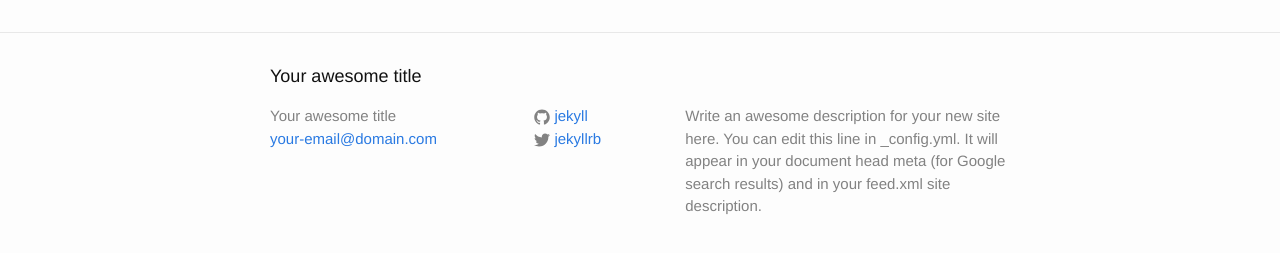
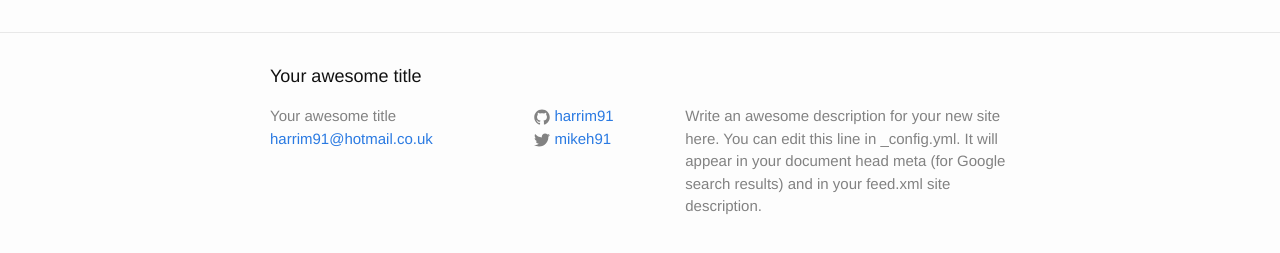
Before and after one commit to harrim91/harrim91.github.io, a Jekyll site: the page built from index.html, in a window 1280 px wide. Shown: the part 264-517 px from the top of the page. Built offline with Jekyll 4.4.1, drawn with Linux system fonts in a browser that asks for light colours.

Commit message:
updated _config.yml with basic details

```diff
--- a/_config.yml
+++ b/_config.yml
@@ -7,15 +7,15 @@
 
 # Site settings
 title: Your awesome title
-email: your-email@domain.com
+email: harrim91@hotmail.co.uk
 description: > # this means to ignore newlines until "baseurl:"
   Write an awesome description for your new site here. You can edit this
   line in _config.yml. It will appear in your document head meta (for
   Google search results) and in your feed.xml site description.
 baseurl: "" # the subpath of your site, e.g. /blog
 url: "http://yourdomain.com" # the base hostname & protocol for your site
-twitter_username: jekyllrb
-github_username:  jekyll
+twitter_username: mikeh91
+github_username:  harrim91
 
 # Build settings
 markdown: kramdown
```
